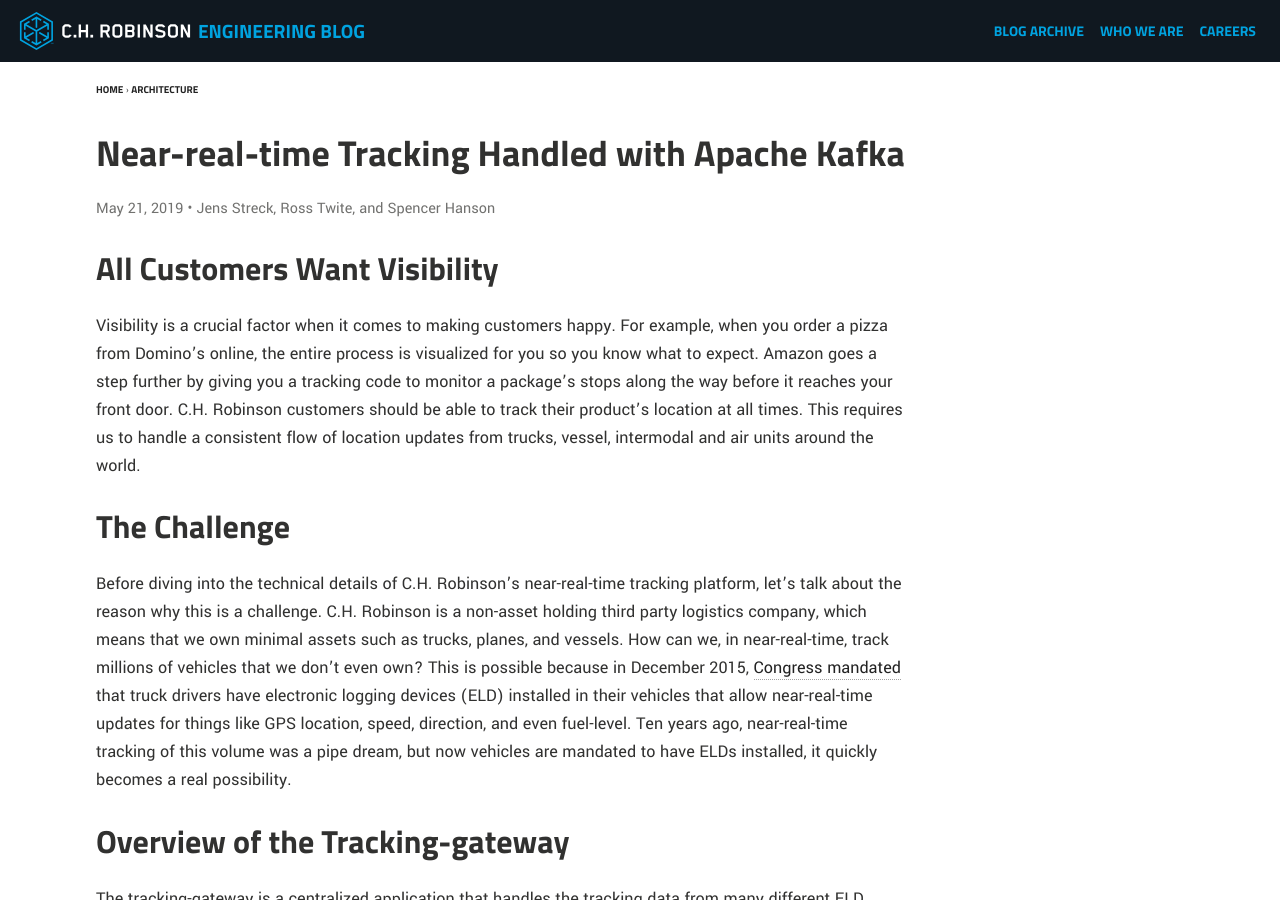
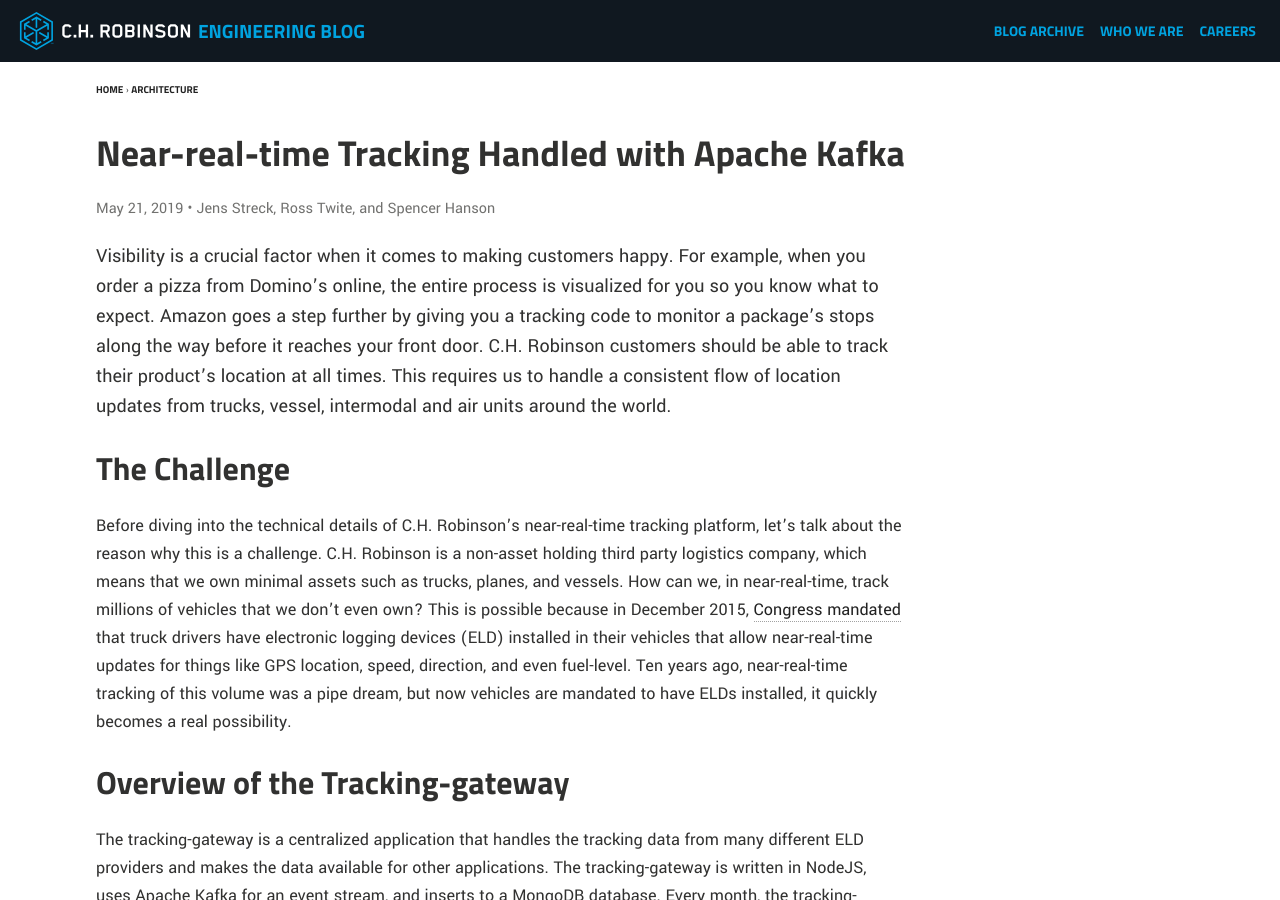
Before and after one commit to ch-robinson/ch-robinson.github.com, a Jekyll site: the page built from _posts/2019-05-21-real-time-tracking-handled-with-apache-kafka.md, in a window 1280 px wide and 900 px high. Built offline with Jekyll 4.4.1, drawn with Linux system fonts in a browser that asks for light colours.

Commit message:
Remove header to fix excerpt

```diff
--- a/_posts/2019-05-21-real-time-tracking-handled-with-apache-kafka.md
+++ b/_posts/2019-05-21-real-time-tracking-handled-with-apache-kafka.md
@@ -10,7 +10,6 @@
 disclaimer: true
 ---
 
-## All Customers Want Visibility
 Visibility is a crucial factor when it comes to making customers happy. For example, when you order a pizza from Domino's online, the entire process is visualized for you so you know what to expect. Amazon goes a step further by giving you a tracking code to monitor a package's stops along the way before it reaches your front door. C.H. Robinson customers should be able to track their product's location at all times. This requires us to handle a consistent flow of location updates from trucks, vessel, intermodal and air units around the world.
 
 ## The Challenge
```
